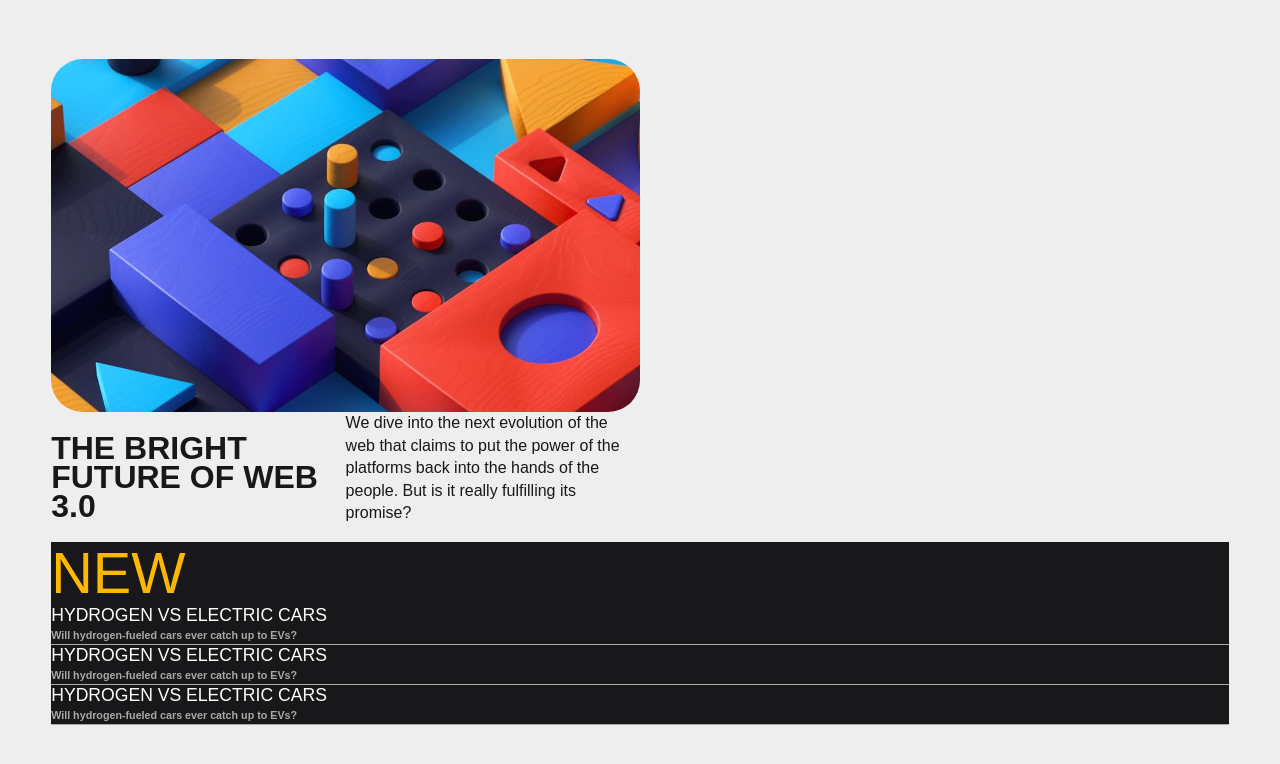
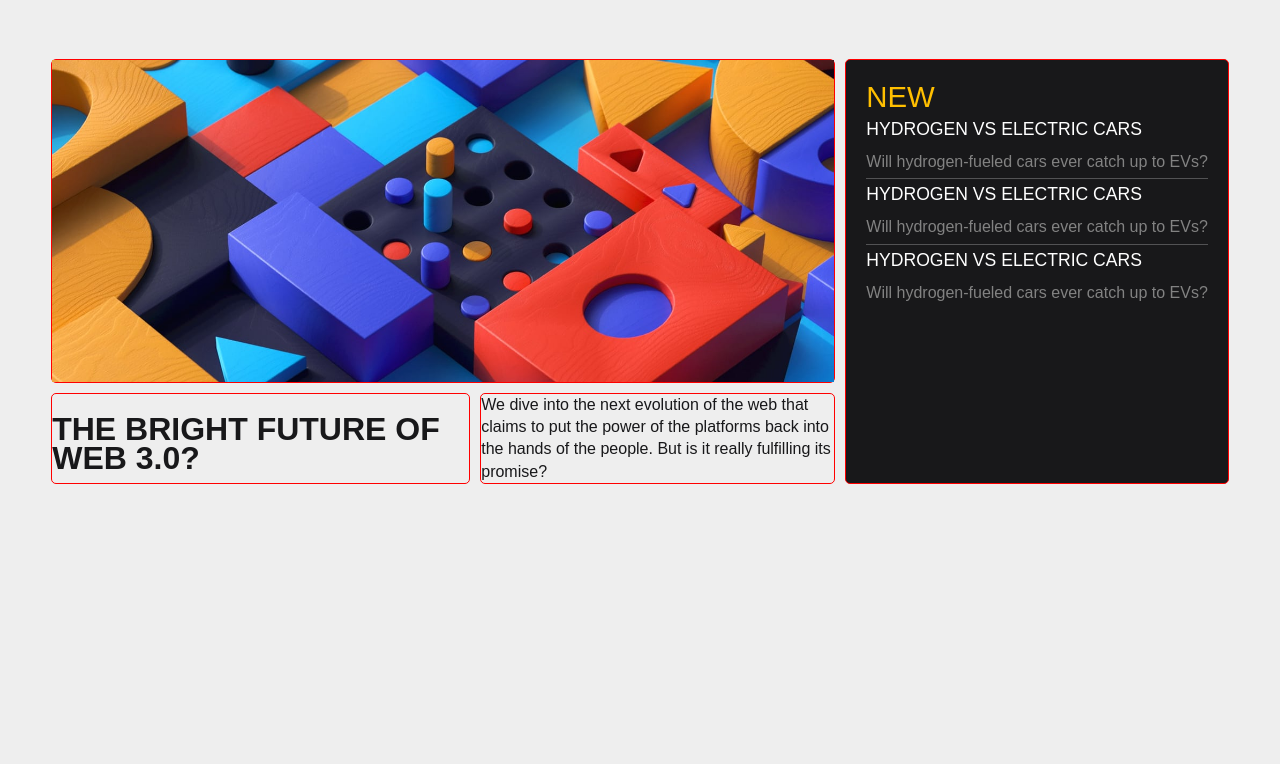
Before and after one commit to Josephadam/news-homepage-main, a plain HTML site: page index.html in a window 1280 px wide. Shown: the part 104-868 px from the top of the page. After the commit the page ends 800 px from the top, so only its background shows below. Drawn offline with Linux system fonts and the light colour scheme.

Commit message:
used grid to figure it out

```diff
--- a/assets/css/style.css
+++ b/assets/css/style.css
@@ -432,13 +432,6 @@ nav.theme-nav-transitioning .ul-mobile li.active a>span::before {
 
 }
 
-.header-intro-image {
-    display: grid;
-	 grid-template-columns: 1fr 1fr;
-    grid-template-areas:
-      "header header  header"
-}
-
 .header-intro-image .single-image {
 	background: var(--color-inactive);
 	overflow: hidden;
@@ -457,31 +450,80 @@ nav.theme-nav-transitioning .ul-mobile li.active a>span::before {
 
 }
 
-@media screen and (max-width: 1000px) {
-	.header-intro-image .single-image::before {
-		padding-top: 80%;
-	}
+
+.wrapper {
+    display: grid;
+    grid-gap: 10px;
+    grid-template-columns: repeat(auto-fill); /* Using auto-fill */
+
   }
 
+  .box {
+    border: 1px solid red;
+    border-radius: 5px;
 
-
-.home-header .news {
-    display: flex;
-    margin-right: auto;
-    flex-direction: column;
-    background: var(--color-dark);
-    color: rgba(181, 181, 181, 0.931);
   }
 
-.home-header .news h3 {
-    color: rgb(255, 183, 0);
+  .a {
+    grid-column: 1 / 3;
+    grid-row: 1;
+  }
+  .b {
+    padding: 20px;
+    background-color: var(--color-dark);
+    grid-column: 3 ;
+    grid-row: 1 / 3;
+  }
+  .c {
+    grid-column: 1 ;
+    grid-row: 2 ;
+  }
+  .d {
+    grid-column: 2 / 3;
+    grid-row: 2;
+  }
+.b .box-title h4 {
+    color: rgb(255, 191, 0);
+  }
+  .b .box-title p{
+    color: var( --color-gray);
   }
 
-
-.home-header .news h5 {
+  .b .box-title h5 {
     color: var(--color-light);
   }
+  .c h1 {
+    font-weight: bolder;
+  }
 
-.home-header .news .flex-1 {
-    border-bottom: 1px solid rgba(181, 181, 181, 0.931);
+.box .stripe {
+	background-color: var(--color-border-light) !important;
 }
+
+  .box.b .box-title h5,
+.box.b .box-title p {
+  padding-top: 5px; /* Adjust the value as needed */
+  padding-bottom: 5px; /* Adjust the value as needed */
+}
+
+@media (max-width: 600px) {
+  .wrapper {
+    grid-template-columns: 1fr; /* Single column for mobile view */
+  }
+
+  .b {
+    grid-column: 1; /* Adjust the position of .b in mobile view */
+    grid-row: 4;
+  }
+
+  .c {
+    grid-row: auto;
+    grid-column: 1; /* Adjust the position of .c and .d in mobile view */
+  }
+
+    .d {
+    grid-row: auto;
+    grid-column: 1; /* Adjust the position of .c and .d in mobile view */
+  }
+
+}
--- a/index.html
+++ b/index.html
@@ -144,48 +144,49 @@
           data-scroll-section
         >
           <div class="container">
-            <div class="once-in">
-              <div class="header-intro-image">
-              <div class="row">
-                <div class="flex-col">
-                  <div class="single-image">
-                    <img class="overlay overlay-image lazy" data-scroll data-scroll-speed="-1" data-scroll-offset="-10%, 0%"
-                      src="assets/images/image-web-3-desktop.jpg" data-src="assets/images/image-web-3-desktop.jpg"
-                      data-srcset="assets/images/image-web-3-desktop.jpg 400w, assets/images/image-web-3-desktop.jpg 540w, assets/images/image-web-3-desktop.jpg 720w, assets/images/image-web-3-desktop.jpg 1024w, assets/images/image-web-3-desktop.jpg 1440w, assets/images/image-web-3-desktop.jpg 1920w"
-                      data-sizes="100w" width="1460" height="600" alt="" />
-                  </div>
-                  <div class="header-intro-image">
-                    <h1>
-                      <span class="outer-span"><span>The Bright Future of Web 3.0</span></span>
-                    </h1>
-                        <p>
-                          We dive into the next evolution of the web that claims to put the power of the platforms back into the hands of the
-                          people.
-                          But is it really fulfilling its promise?
-                        </p>
-
-                  </div>
+            <div class="wrapper">
+              <div class="box a">
+                <img
+                  class="overlay-image lazy"
+                  data-scroll
+                  data-scroll-speed="-1"
+                  data-scroll-offset="-10%, 0%"
+                  src="assets/images/image-web-3-desktop.jpg"
+                  data-src="assets/images/image-web-3-desktop.jpg"
+                  data-srcset="assets/images/image-web-3-desktop.jpg 400w, assets/images/image-web-3-desktop.jpg 540w, assets/images/image-web-3-desktop.jpg 720w, assets/images/image-web-3-desktop.jpg 1024w, assets/images/image-web-3-desktop.jpg 1440w, assets/images/image-web-3-desktop.jpg 1920w"
+                  data-sizes="100w"
+                  width="1460"
+                  height="600"
+                  alt=""
+                />
+              </div>
+              <div class="box b">
+                <div class="box-title">
+                  <h4>New</h4>
+                  <h5>Hydrogen VS Electric Cars</h5>
+                  <p>Will hydrogen-fueled cars ever catch up to EVs?</p>
                 </div>
-
+                <div class="stripe"></div>
+                <div class="box-title">
+                  <h5>Hydrogen VS Electric Cars</h5>
+                  <p>Will hydrogen-fueled cars ever catch up to EVs?</p>
+                </div>
+                <div class="stripe"></div>
+                <div class="box-title">
+                  <h5>Hydrogen VS Electric Cars</h5>
+                  <p>Will hydrogen-fueled cars ever catch up to EVs?</p>
+                </div>
               </div>
-              </div>
-              <div class="news">
-                <div class="flex-1">
-                  <h3>New</h3>
-                  <h5>Hydrogen VS Electric Cars</h5>
-                  <h6>Will hydrogen-fueled cars ever catch up to EVs?</h6>
-                </div>
-                <div class="flex-1">
-                  <h5>Hydrogen VS Electric Cars</h5>
-                  <h6>Will hydrogen-fueled cars ever catch up to EVs?</h6>
-                </div>
-                <div class="flex-1">
-                  <h5>Hydrogen VS Electric Cars</h5>
-                  <h6>Will hydrogen-fueled cars ever catch up to EVs?</h6>
-                </div>
-
+              <div class="box c"><h1>The Bright Future of Web 3.0?</h1></div>
+              <div class="box d">
+                <p>
+                  We dive into the next evolution of the web that claims to put
+                  the power of the platforms back into the hands of the people.
+                  But is it really fulfilling its promise?
+                </p>
               </div>
             </div>
+
           </div>
         </header>
       </div>
```
Lines whose indentation alone changed are shown as unchanged.
